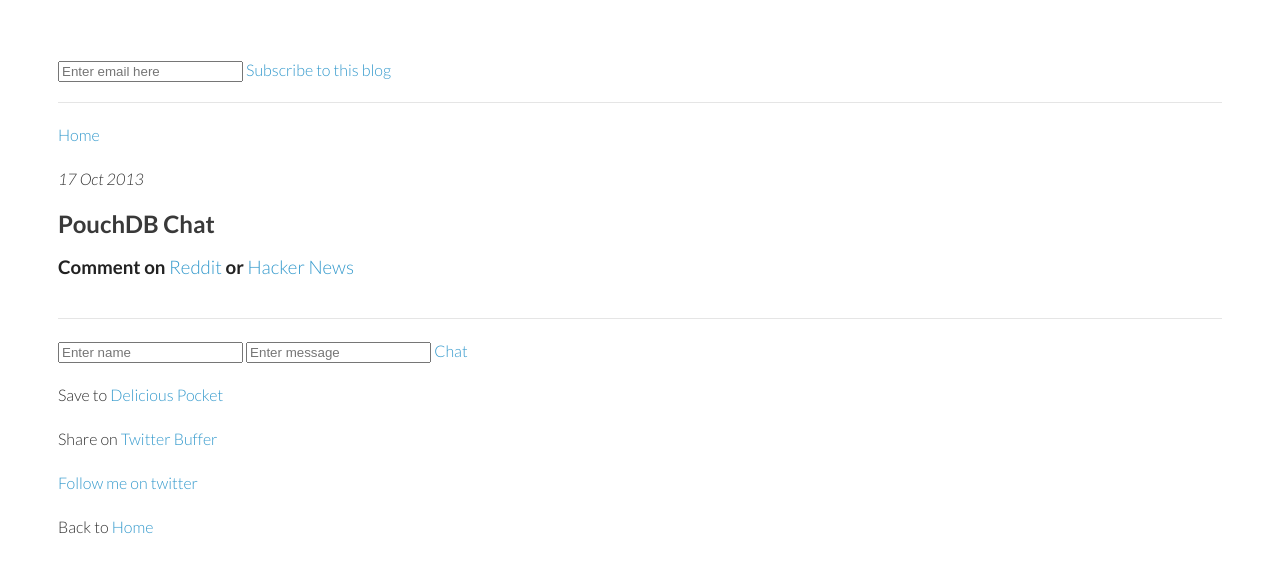
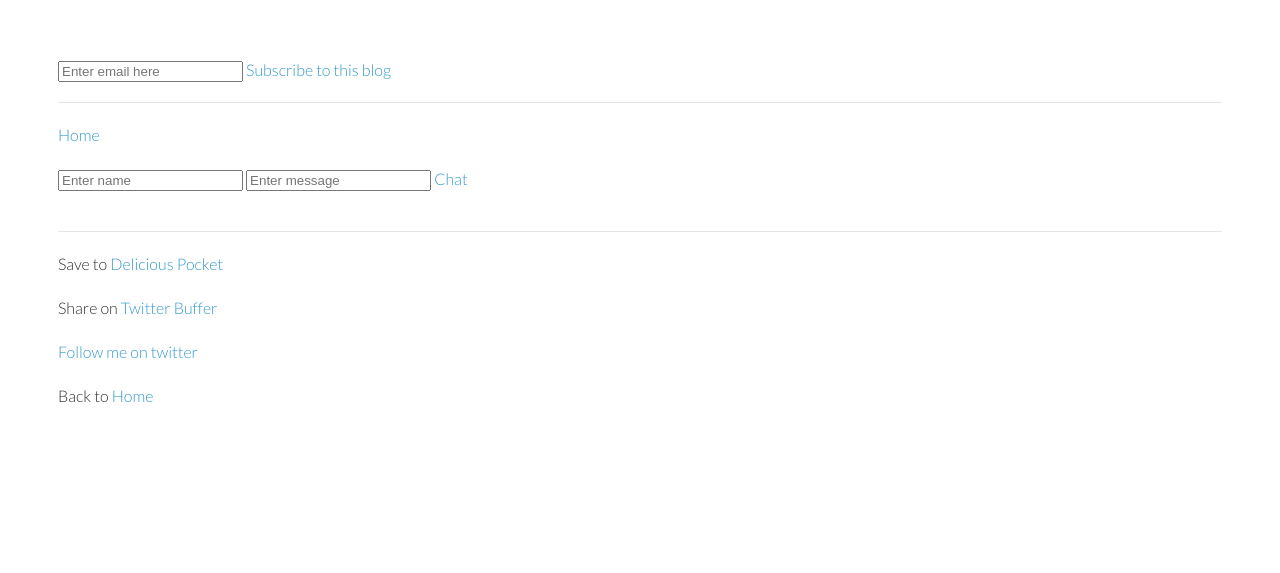
Before and after one commit to nigelkelly/nigelkelly.github.io, a Jekyll site: the page built from pouchdb-chat.md, in a window 1280 px wide. Shown: the top 573 px of the page. Built offline with Jekyll 4.4.1, drawn with Linux system fonts in a browser that asks for light colours; Markdown is read by kramdown in place of the engine named in the settings; a script that is not in the unit is left out; comment, search, counter and statistics services are not loaded.

Commit message:
add pouch chat

```diff
--- a/_layouts/pouchdbchat.html
+++ b/_layouts/pouchdbchat.html
@@ -22,8 +22,6 @@
     <script>!function(d,s,id){var js,fjs=d.getElementsByTagName(s)[0];if(!d.getElementById(id)){js=d.createElement(s);js.id=id;js.src="//platform.twitter.com/widgets.js";fjs.parentNode.insertBefore(js,fjs);}}(document,"script","twitter-wjs");</script>
 	<section>
 	{{content}}
-	</section>
-
 	<p>
 		<input id="chat-name" type="text" placeholder="Enter name">
 		<input id="chat-message" type="text" placeholder="Enter message">
@@ -31,6 +29,9 @@
 		<ul id="chat-messages">
 		</ul>
 	</p>
+	</section>
+
+
 
 
 	<span>
--- a/pouchdb-chat.md
+++ b/pouchdb-chat.md
@@ -4,8 +4,3 @@ layout: pouchdbchat
 ---
 
 [Home](http://nigelkelly.github.io)
-
-*17 Oct 2013*
-## PouchDB Chat
-
-###**Comment on [Reddit](http://www.reddit.com/r/javascript/) or [Hacker News](https://news.ycombinator.com/newest/)**
```
